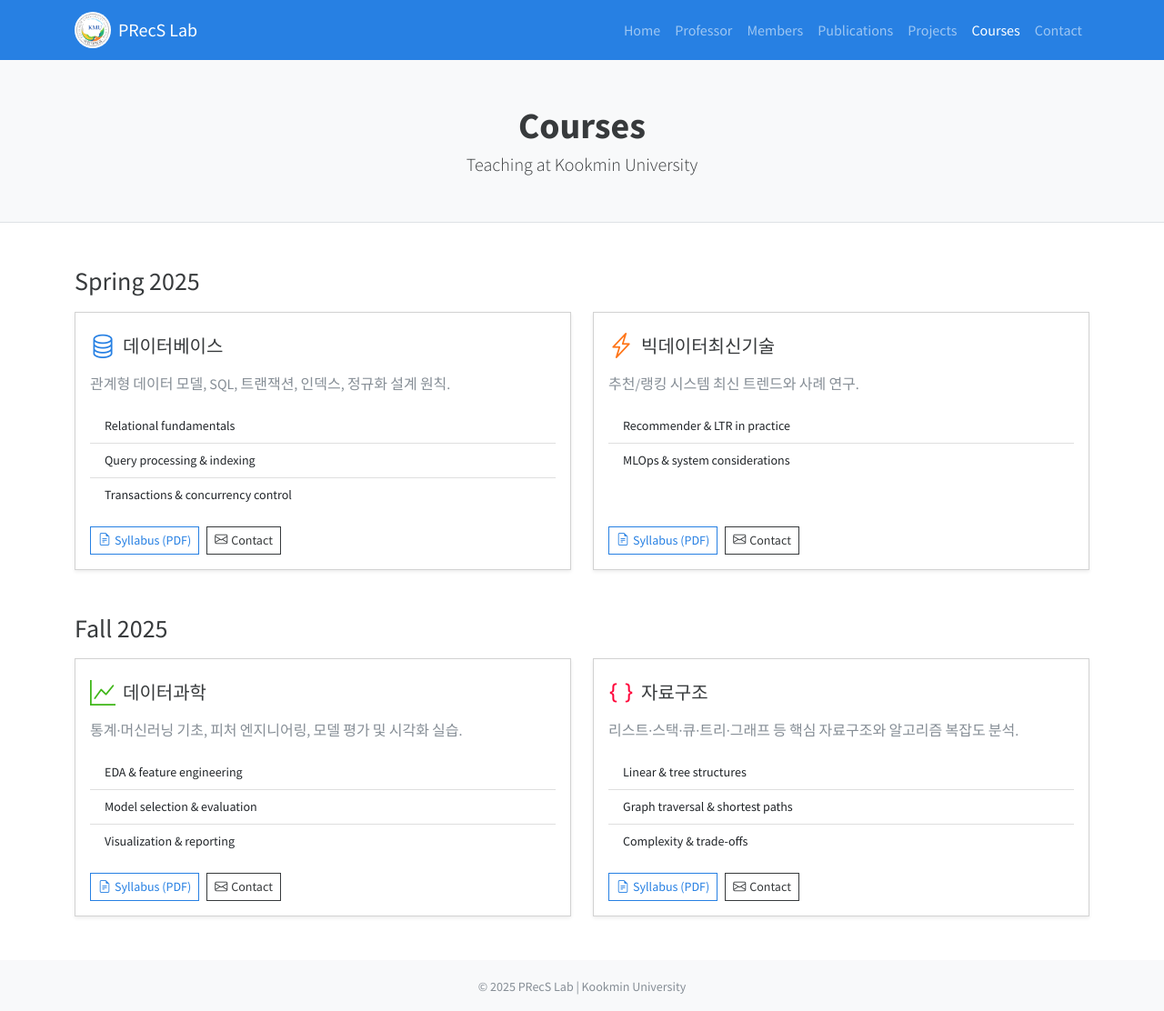
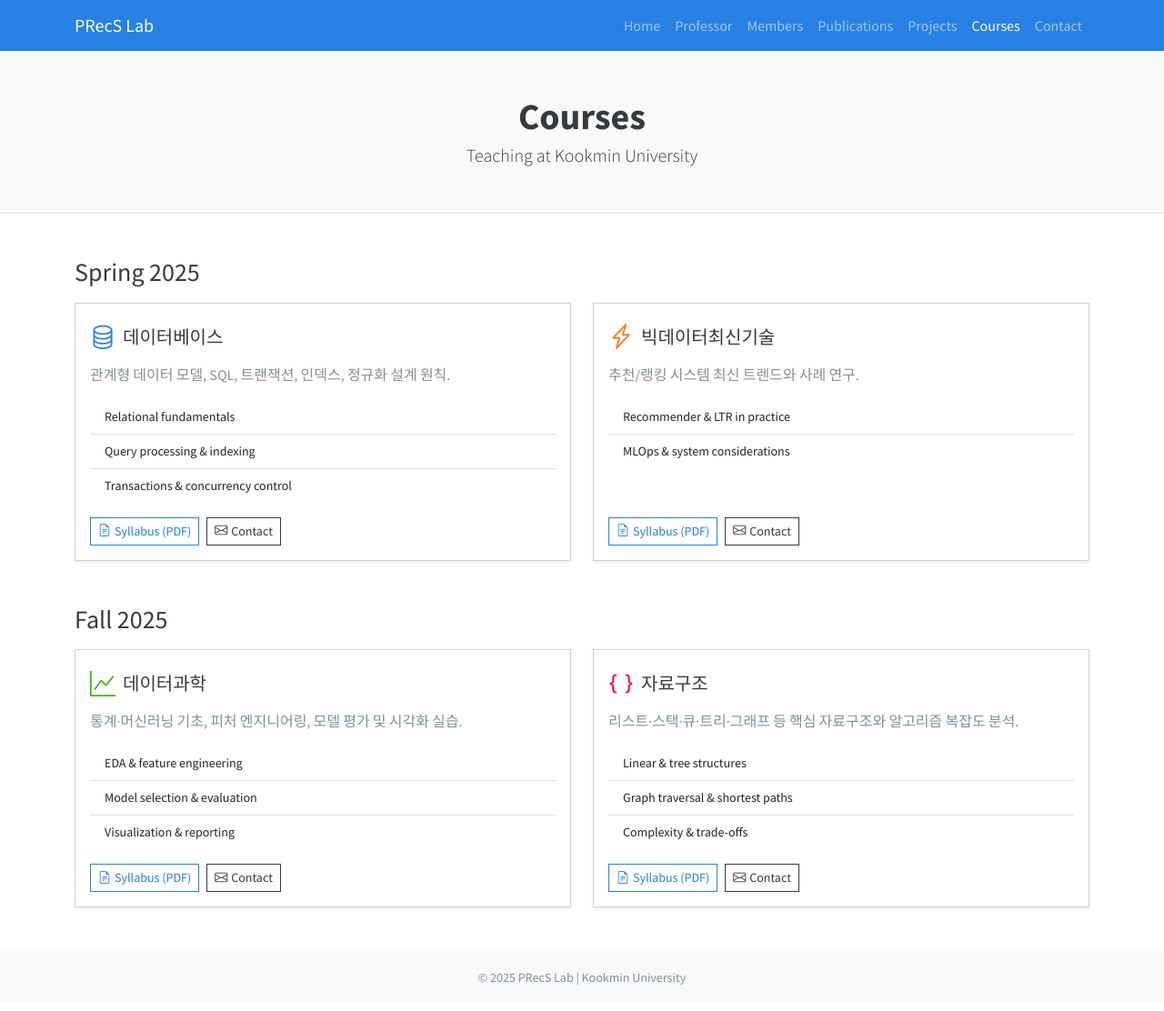
Before and after one commit to hongkyun-bae/hongkyun-bae.github.io, a Jekyll site: the page precs/courses.html, which Jekyll copies as it is, in a window 1280 px wide. Shown: the whole page at 91% size. Built offline with Jekyll 4.4.1, drawn with Linux system fonts in a browser that asks for light colours; nearby versions of some CDN libraries.

Commit message:
Update courses.html

```diff
--- a/precs/courses.html
+++ b/precs/courses.html
@@ -10,15 +10,13 @@
   <!-- Bootstrap Icons -->
   <link href="https://cdn.jsdelivr.net/npm/bootstrap-icons@1.11.3/font/bootstrap-icons.css" rel="stylesheet">
   <!-- Custom CSS -->
-<!--   <link rel="stylesheet" href="../assets/css/main.css"/> -->
+  <link rel="stylesheet" href="assets/css/main.css"/>
 </head>
 <body>
 
 <nav class="navbar navbar-expand-lg navbar-dark bg-primary">
   <div class="container">
-    <a class="navbar-brand d-flex align-items-center" href="index.html">
-      <img src="assets/images/kookmin_logo.png" alt="Kookmin University Logo" height="40"
-           style="background-color:#fff;border-radius:50%;padding:2px;margin-right:8px;">
+    <a class="navbar-brand" href="index.html">
       <span>PRecS Lab</span>
     </a>
     <button class="navbar-toggler" type="button" data-bs-toggle="collapse" data-bs-target="#navbarNav">
```
